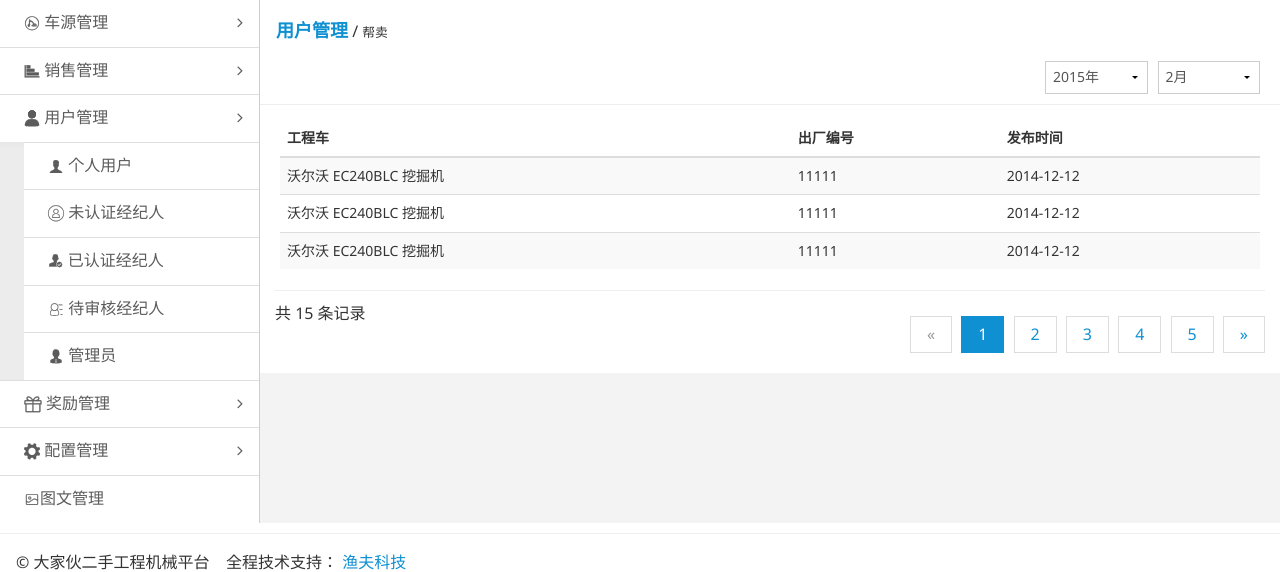
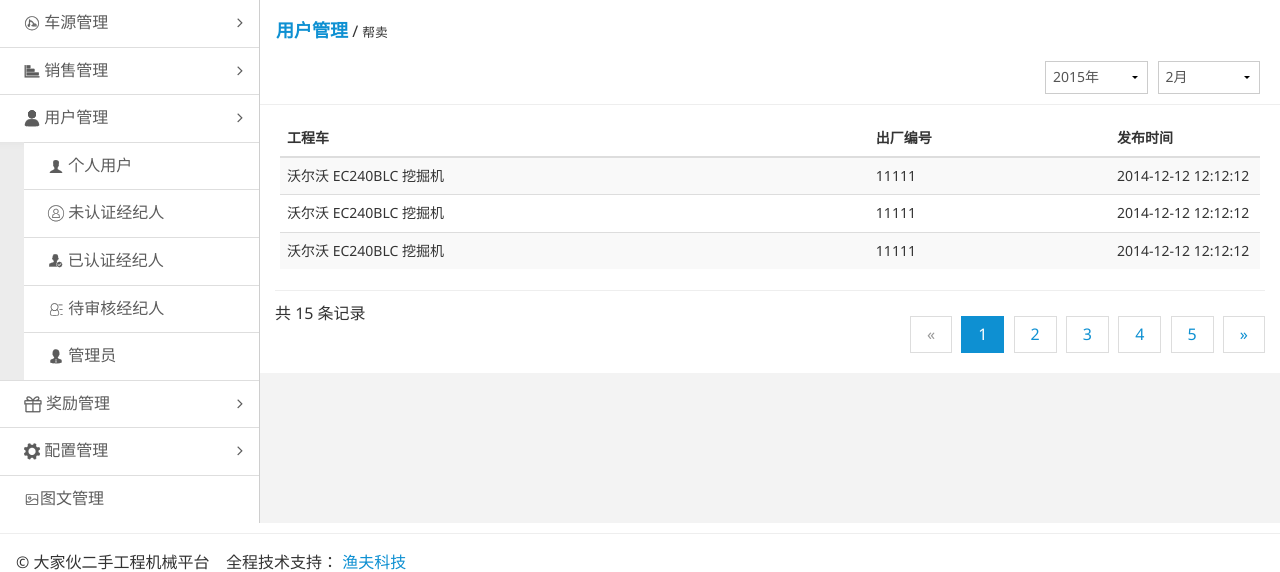
Before and after one commit to OPfewnojnolfew/bigguy, a PHP site: the page made by 用户管理-已认证经纪人-帮卖.html in a window 1280 px wide. Shown: the part 51-623 px from the top of the page. Run offline with PHP 8.4, Linux system fonts and the light colour scheme.

Commit message:
列表时间定宽

```diff
--- a/assets/css/admin.css
+++ b/assets/css/admin.css
@@ -15,7 +15,7 @@ ul {
     margin-bottom: 0;
 }
 
-.admin-header-list a:hover :after {
+.admin-header-list a:hover:after {
     content: none;
 }
 
@@ -95,6 +95,7 @@ ul {
 .admin-content-table a {
     color: #535353;
 }
+
 .admin-content-file {
     margin-bottom: 0;
     color: #666;
@@ -163,6 +164,7 @@ ul {
 .admin-content-pagination {
     margin-bottom: 0;
 }
+
 .admin-content-pagination li a {
     padding: 4px 8px;
 }
@@ -173,7 +175,6 @@ ul {
         position: static;
         background: none;
     }
-
     .admin-offcanvas-bar {
         position: static;
         width: auto;
@@ -191,16 +192,14 @@ ul {
     .admin-sidebar {
         width: inherit;
     }
-
     .admin-offcanvas-bar {
         background: #f3f3f3;
     }
-
     .admin-offcanvas-bar:after {
         background: #BABABA;
     }
-
-  .admin-sidebar-list a:hover, .admin-sidebar-list a:active{
+    .admin-sidebar-list a:hover,
+    .admin-sidebar-list a:active {
         -webkit-transition: background-color .3s ease;
         -moz-transition: background-color .3s ease;
         -ms-transition: background-color .3s ease;
@@ -208,30 +207,27 @@ ul {
         transition: background-color .3s ease;
         background: #E4E4E4;
     }
-
     .admin-content-list li {
         padding: 10px;
         border-width: 1px 0;
         margin-top: -1px;
     }
-
     .admin-content-list li:first-child {
         border-top: none;
     }
-
     .admin-content-list li:last-child {
         border-bottom: none;
     }
-
     .admin-form-text {
         text-align: left !important;
     }
+}
 
-}
 
 /*
 * user.html css
 */
+
 .user-info {
     margin-bottom: 15px;
 }
@@ -248,6 +244,7 @@ ul {
     font-size: 1.4rem;
 }
 
+
 /*
 * errorLog.html css
 */
@@ -255,6 +252,7 @@ ul {
 .error-log .am-pre-scrollable {
     max-height: 40rem;
 }
+
 
 /*
 * table.html css
@@ -268,9 +266,11 @@ ul {
 .table-main button {
     background: #fff;
 }
+
 .table-main .table-btn {
     background: #fff;
 }
+
 .table-check {
     width: 30px;
 }
@@ -279,12 +279,17 @@ ul {
     width: 50px;
 }
 
+.table-datetime {
+    width: 150px;
+}
+
 @media only screen and (max-width: 640px) {
     .table-select {
         margin-top: 10px;
         margin-left: 5px;
     }
 }
+
 
 /*
 gallery.html css
@@ -311,6 +316,7 @@ gallery.html css
     font-size: 1.2rem;
     margin-top: 4px;
 }
+
 
 /*
  404.html css
--- a/图文管理-全部.html
+++ b/图文管理-全部.html
@@ -136,7 +136,7 @@
                                 </td>
                                 <td class="am-text-middle"><img src="" width="50" height="50"></td>
                                 <td class="am-text-middle">xxxx</td>
-                                <td class="am-text-middle">2014-12-12</td>
+                                <td class="am-text-middle table-datetime">2014-12-12 12:12:12</td>
                                 <td class="am-text-middle">
                                     <div class="am-btn-toolbar">
                                         <div class="am-btn-group am-btn-group-xs">
--- a/奖励管理-认证奖励.html
+++ b/奖励管理-认证奖励.html
@@ -143,7 +143,7 @@
                                 <td>谢谢</td>
                                 <td class="am-text-warning">11元</td>
                                 <td>已奖励</td>
-                                <td class="am-hide-sm-only">2014-12-12</td>
+                                <td class="am-hide-sm-only table-datetime">2014-12-12 12:12:12</td>
                                 <td>
                                     <div class="am-btn-toolbar">
                                         <div class="am-btn-group am-btn-group-xs">
@@ -162,7 +162,7 @@
                                 <td>
                                     <button class="J_reward am-btn am-btn-default am-btn-xs am-text-success">奖励</button>
                                 </td>
-                                <td class="am-hide-sm-only">2014-12-12</td>
+                                <td class="am-hide-sm-only table-datetime">2014-12-12 12:12:12</td>
                                 <td>
                                     <div class="am-btn-toolbar">
                                         <div class="am-btn-group am-btn-group-xs">
--- a/奖励管理-车源奖励.html
+++ b/奖励管理-车源奖励.html
@@ -143,7 +143,7 @@
                                 <td>谢谢</td>
                                 <td class="am-text-warning">11元</td>
                                 <td>已奖励</td>
-                                <td class="am-hide-sm-only">2014-12-12</td>
+                                <td class="am-hide-sm-only table-datetime">2014-12-12 12:12:12</td>
                                 <td>
                                     <div class="am-btn-toolbar">
                                         <div class="am-btn-group am-btn-group-xs">
@@ -162,7 +162,7 @@
                                 <td>
                                     <button class="J_reward am-btn am-btn-default am-btn-xs am-text-success">奖励</button>
                                 </td>
-                                <td class="am-hide-sm-only">2014-12-12</td>
+                                <td class="am-hide-sm-only table-datetime">2014-12-12 12:12:12</td>
                                 <td>
                                     <div class="am-btn-toolbar">
                                         <div class="am-btn-group am-btn-group-xs">
--- a/用户管理-个人用户.html
+++ b/用户管理-个人用户.html
@@ -135,7 +135,7 @@
                                 </td>
                                 <td>111111</td>
                                 <td>ACE</td>
-                                <td class="am-hide-sm-only">2014-12-12</td>
+                                <td class="am-hide-sm-only table-datetime">2014-12-12 12:12:12</td>
                                 <td>
                                     <div class="am-btn-toolbar">
                                         <div class="am-btn-group am-btn-group-xs">
--- a/用户管理-已认证经纪人-帮卖.html
+++ b/用户管理-已认证经纪人-帮卖.html
@@ -139,17 +139,17 @@
                             <tr data-id="1">
                                 <td>沃尔沃 EC240BLC 挖掘机</td>
                                 <td>11111</td>
-                                <td class="am-hide-sm-only">2014-12-12</td>
+                                <td class="am-hide-sm-only table-datetime">2014-12-12 12:12:12</td>
                             </tr>
                             <tr data-id="1">
                                 <td>沃尔沃 EC240BLC 挖掘机</td>
                                 <td>11111</td>
-                                <td class="am-hide-sm-only">2014-12-12</td>
+                                <td class="am-hide-sm-only table-datetime">2014-12-12 12:12:12</td>
                             </tr>
                             <tr data-id="1">
                                 <td>沃尔沃 EC240BLC 挖掘机</td>
                                 <td>11111</td>
-                                <td class="am-hide-sm-only">2014-12-12</td>
+                                <td class="am-hide-sm-only table-datetime">2014-12-12 12:12:12</td>
                             </tr>
                         </tbody>
                     </table>
--- a/用户管理-已认证经纪人-提供车源.html
+++ b/用户管理-已认证经纪人-提供车源.html
@@ -139,17 +139,17 @@
                             <tr data-id="1">
                                 <td>沃尔沃 EC240BLC 挖掘机</td>
                                 <td>11111</td>
-                                <td class="am-hide-sm-only">2014-12-12</td>
+                                <td class="am-hide-sm-only table-datetime">2014-12-12 12:12:12</td>
                             </tr>
                             <tr data-id="1">
                                 <td>沃尔沃 EC240BLC 挖掘机</td>
                                 <td>11111</td>
-                                <td class="am-hide-sm-only">2014-12-12</td>
+                                <td class="am-hide-sm-only table-datetime">2014-12-12 12:12:12</td>
                             </tr>
                             <tr data-id="1">
                                 <td>沃尔沃 EC240BLC 挖掘机</td>
                                 <td>11111</td>
-                                <td class="am-hide-sm-only">2014-12-12</td>
+                                <td class="am-hide-sm-only table-datetime">2014-12-12 12:12:12</td>
                             </tr>
                         </tbody>
                     </table>
--- a/用户管理-已认证经纪人.html
+++ b/用户管理-已认证经纪人.html
@@ -140,7 +140,7 @@
                                 <td><a href="用户管理-已认证经纪人-提供车源.html" class="am-text-warning">11</a></td>
                                 <td><a href="用户管理-已认证经纪人-帮卖.html" class="am-text-warning">22</a></td>
                                 <td><a href="用户管理-已认证经纪人-出售.html" class="am-text-warning">33</a></td>
-                                <td class="am-hide-sm-only">2014-12-12</td>
+                                <td class="am-hide-sm-only table-datetime">2014-12-12 12:12:12</td>
                                 <td>
                                     <div class="am-btn-toolbar">
                                         <div class="am-btn-group am-btn-group-xs">
--- a/用户管理-待审核经纪人.html
+++ b/用户管理-待审核经纪人.html
@@ -127,7 +127,7 @@
                                 </td>
                                 <td>111111</td>
                                 <td>ACE</td>
-                                <td class="am-hide-sm-only">2014-12-12</td>
+                                <td class="am-hide-sm-only table-datetime">2014-12-12 12:12:12</td>
                                 <td>
                                     <div class="am-btn-toolbar">
                                         <div class="am-btn-group am-btn-group-xs">
--- a/用户管理-未认证经纪人.html
+++ b/用户管理-未认证经纪人.html
@@ -127,7 +127,7 @@
                                 </td>
                                 <td>111111</td>
                                 <td>ACE</td>
-                                <td class="am-hide-sm-only">2014-12-12</td>
+                                <td class="am-hide-sm-only table-datetime">2014-12-12 12:12:12</td>
                                 <td>
                                     <div class="am-btn-toolbar">
                                         <div class="am-btn-group am-btn-group-xs">
```
Also changed, not shown: 用户管理-已认证经纪人-出售.html (+4 -4 lines). Lines whose indentation alone changed are shown as unchanged.
